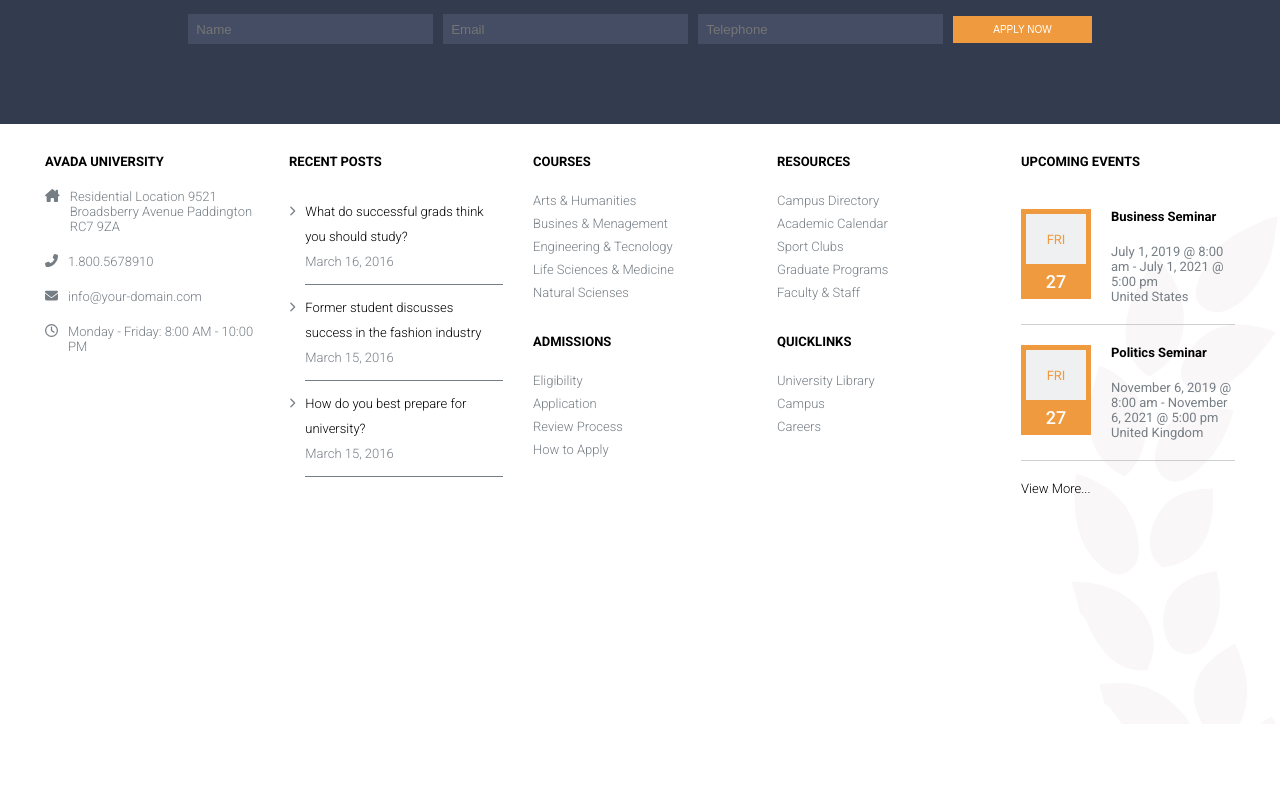
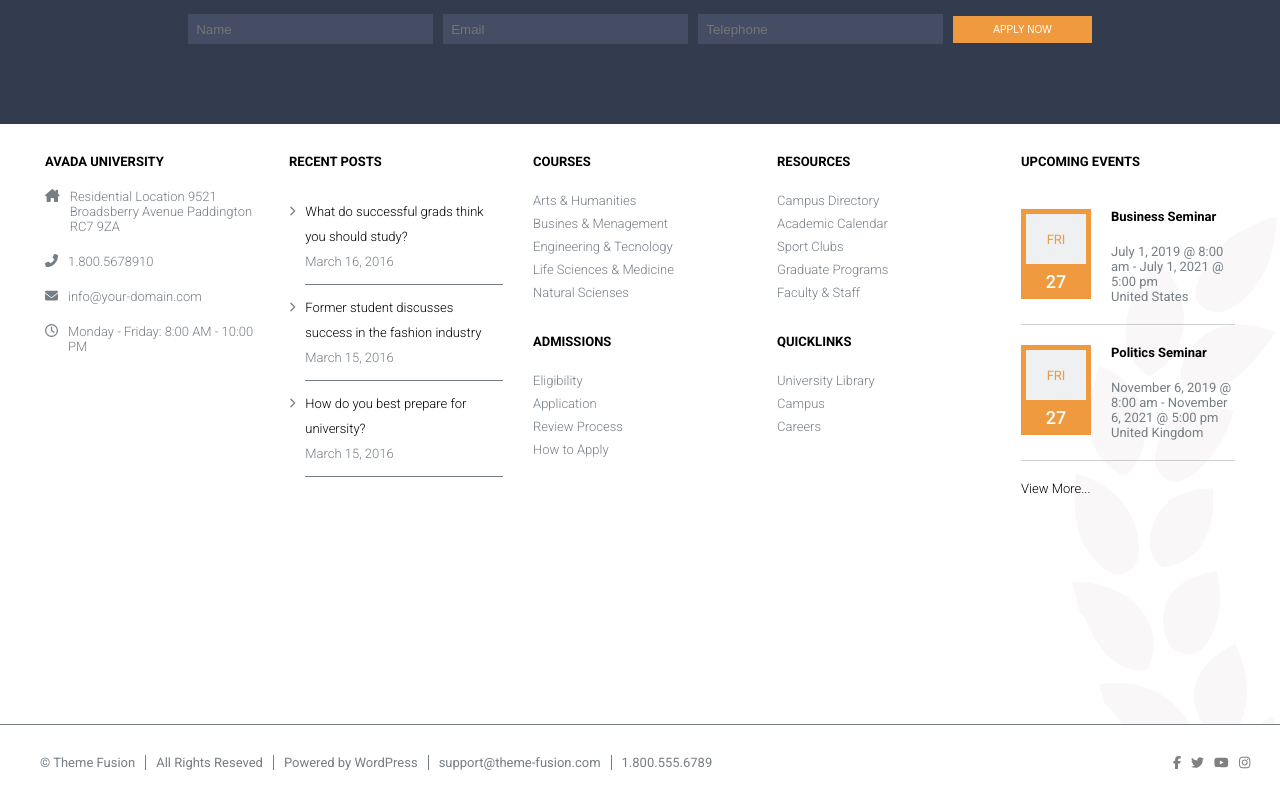
Before and after one commit to DanieleAntonaci/proj-html-vuejs, a Vue app: page / in a window 1280 px wide. Shown: the part 958-1758 px from the top of the page. Before the commit the page ends 1682 px from the top, so only its background shows below. Built offline with nearby package versions, Linux system fonts and the light colour scheme.

Commit message:
Parte inferiore del footer

```diff
--- /dev/null
+++ b/src/components/BootomFooter.vue
@@ -0,0 +1,73 @@
+<script>
+import SocialList from './SocialList.vue';
+
+export default {
+    components: { SocialList }
+}
+</script>
+
+<template>
+    <div id="container">
+        <div>
+            <ul>
+                <li>
+                    <a href="#">&#169; Theme Fusion</a>
+                </li>
+                <li>
+                    <a href="#">All Rights Reseved</a>
+                </li>
+                <li>
+                    <a href="#">Powered by WordPress</a>
+                </li>
+                <li>
+                    <a href="#">support@theme-fusion.com</a>
+                </li>
+                <li>
+                    <a href="#">1.800.555.6789</a>
+                </li>
+            </ul>
+
+            <SocialList/>
+        </div>
+    </div>
+</template>
+
+<style lang="scss" scoped>
+@use '../style/partials/mixin' as *;
+@use '../style/partials/variables' as *;
+
+#container {
+    border-top: 1px solid #767e85;
+
+    div {
+        display: flex;
+        justify-content: space-between;
+
+
+        max-width: 1300px;
+        margin: 0 auto;
+        padding: 30px;
+        font-size: 13px;
+
+        li {
+            padding: 0 10px;
+            border-right: 1px solid #767e85;
+            display: inline;
+
+            a {
+                color: #767e85;
+
+            }
+
+            &:last-child {
+                border-right: 0;
+            }
+        }
+
+        .social {
+            color: gray;
+            display: flex;
+        }
+    }
+}
+</style>
--- a/src/components/Footer.vue
+++ b/src/components/Footer.vue
@@ -1,9 +1,10 @@
 <script>
+import BootomFooter from './BootomFooter.vue';
 import JoingForm from './JoingForm.vue';
 import NavFooter from './NavFooter.vue';
 
 export default {
-    components: { JoingForm, NavFooter },
+    components: { JoingForm, NavFooter, BootomFooter },
     data() {
         return {
 
@@ -16,6 +17,7 @@ export default {
     <div>
         <JoingForm/>
         <NavFooter/>
+        <BootomFooter/>
     </div>
 </template>
 
```
